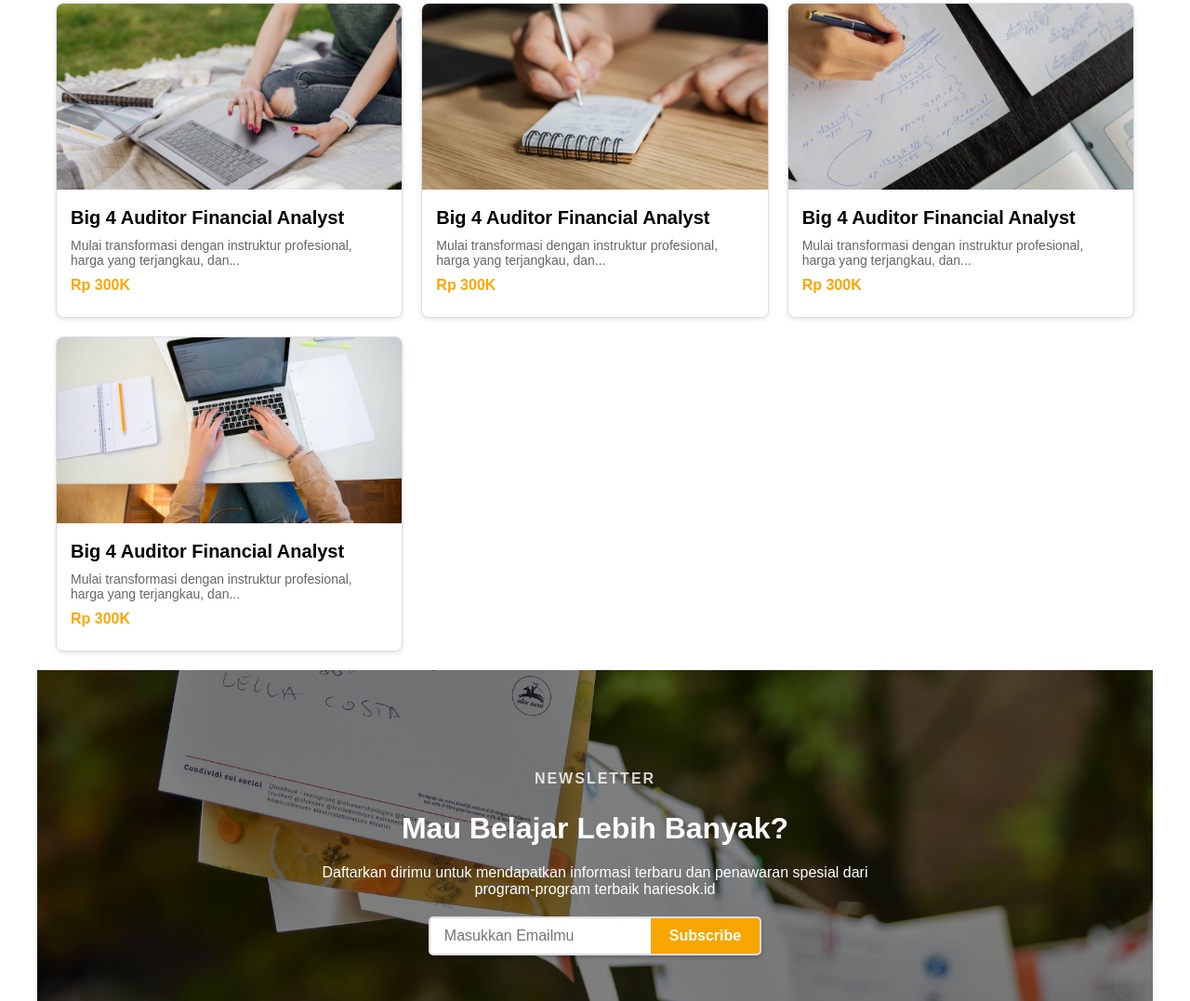
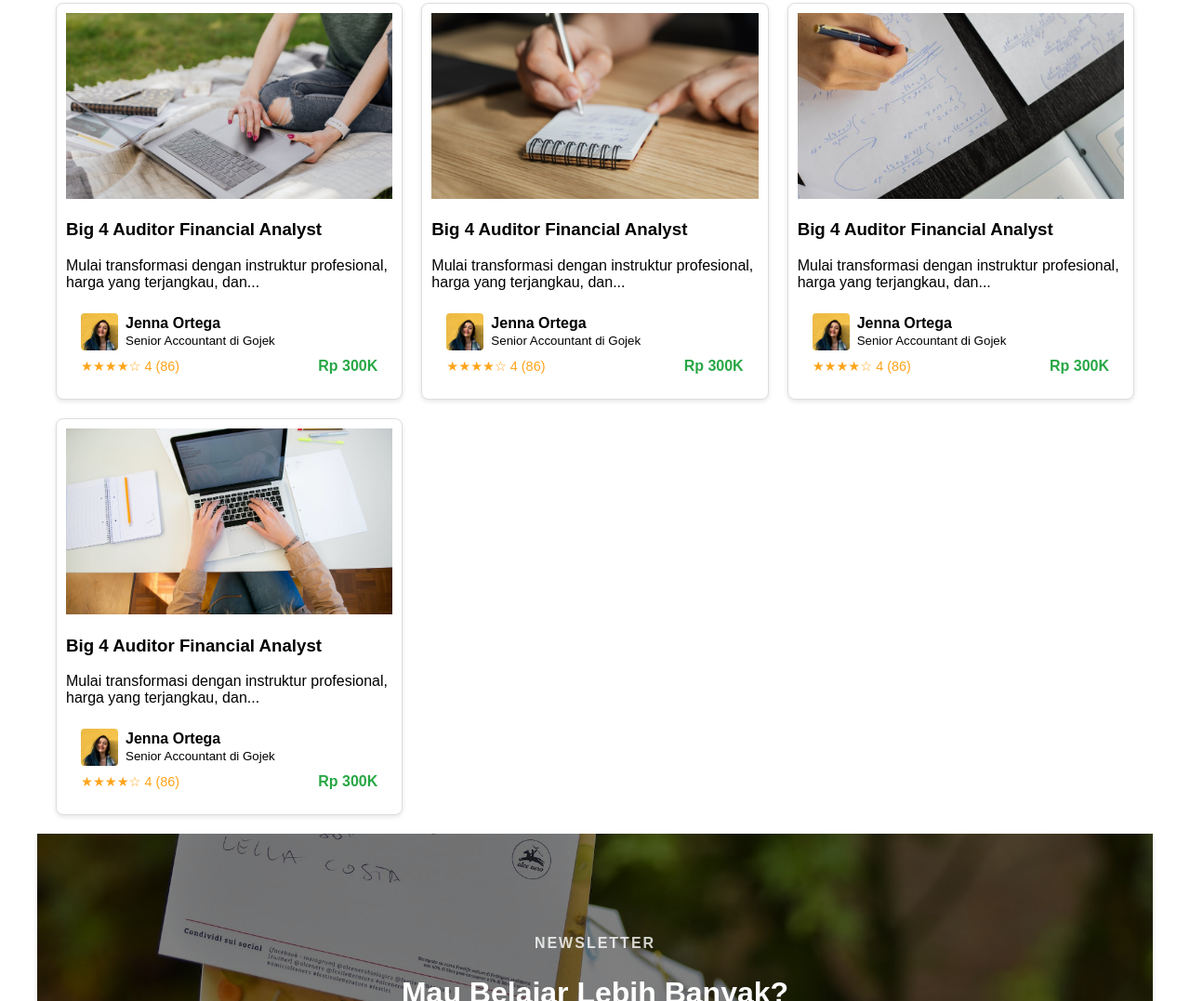
Before and after one commit to alubaidillah/websitetugas3, a plain HTML site: page beranda.html in a window 1280 px wide. Shown: the part 600-1677 px from the top of the page at 93% size. Drawn offline with Linux system fonts and the light colour scheme.

Commit message:
merubah card

```diff
--- a/beranda.html
+++ b/beranda.html
@@ -149,6 +149,7 @@
       .course-card {
         background: #fff;
         border: 1px solid #ddd;
+        padding: 10px;
         border-radius: 8px;
         overflow: hidden;
         box-shadow: 0 2px 5px rgba(0, 0, 0, 0.1);
@@ -160,25 +161,34 @@
         object-fit: cover;
       }
 
-      .course-card .details {
-        padding: 15px;
+      .course-card .footer-card {
+        display: flex;
+        justify-content: space-between;
+        align-items: center;
+        padding: 0 16px 16px;
       }
 
-      .course-card h3 {
-        font-size: 1.25rem;
-        margin: 0;
+      .course-card .footer-card .rating {
+        color: #ffa41b;
+        font-size: 0.9em;
       }
 
-      .course-card p {
-        font-size: 0.875rem;
-        color: #666;
-        margin: 10px 0;
+      .course-card .footer-card .price {
+        color: #28a745;
+        font-weight: bold;
       }
 
-      .course-card .price {
-        color: #ffa500;
-        font-size: 1rem;
-        font-weight: bold;
+      .profile {
+        display: flex;
+        align-items: center;
+        padding: 8px 16px;
+      }
+
+      .profile img {
+        border-radius: 10%;
+        width: 40px;
+        height: 40px;
+        margin-right: 8px;
       }
 
       .newsletter-section {
@@ -413,7 +423,7 @@
         }
 
         .hero-section {
-          height: 300px;
+          height: 350px;
         }
 
         .content h1 {
@@ -435,10 +445,6 @@
 
         .course-grid {
           grid-template-columns: 1fr; /* Tampilkan satu kolom pada layar kecil */
-        }
-
-        .course-card img {
-          height: 150px;
         }
 
         .newsletter-section {
@@ -576,14 +582,24 @@
       <section class="course-grid">
         <!-- Example Course Card -->
         <div class="course-card">
-          <img src="/asset/gamba1.jpg" alt="Course Image" />
+          <img src="asset/gamba1.jpg" alt="Thumbnail" />
           <div class="details">
             <h3>Big 4 Auditor Financial Analyst</h3>
             <p>
               Mulai transformasi dengan instruktur profesional, harga yang
               terjangkau, dan...
             </p>
-            <p class="price">Rp 300K</p>
+          </div>
+          <div class="profile">
+            <img src="asset/gambar-cewe.png" alt="Profile" />
+            <div>
+              <strong>Jenna Ortega</strong><br />
+              <small>Senior Accountant di Gojek</small>
+            </div>
+          </div>
+          <div class="footer-card">
+            <div class="rating">★★★★☆ 4 (86)</div>
+            <div class="price">Rp 300K</div>
           </div>
         </div>
 
@@ -596,7 +612,17 @@
               Mulai transformasi dengan instruktur profesional, harga yang
               terjangkau, dan...
             </p>
-            <p class="price">Rp 300K</p>
+            <div class="profile">
+              <img src="asset/gambar-cewe.png" alt="Profile" />
+              <div>
+                <strong>Jenna Ortega</strong><br />
+                <small>Senior Accountant di Gojek</small>
+              </div>
+            </div>
+            <div class="footer-card">
+              <div class="rating">★★★★☆ 4 (86)</div>
+              <div class="price">Rp 300K</div>
+            </div>
           </div>
         </div>
 
@@ -608,7 +634,17 @@
               Mulai transformasi dengan instruktur profesional, harga yang
               terjangkau, dan...
             </p>
-            <p class="price">Rp 300K</p>
+            <div class="profile">
+              <img src="asset/gambar-cewe.png" alt="Profile" />
+              <div>
+                <strong>Jenna Ortega</strong><br />
+                <small>Senior Accountant di Gojek</small>
+              </div>
+            </div>
+            <div class="footer-card">
+              <div class="rating">★★★★☆ 4 (86)</div>
+              <div class="price">Rp 300K</div>
+            </div>
           </div>
         </div>
 
@@ -620,7 +656,17 @@
               Mulai transformasi dengan instruktur profesional, harga yang
               terjangkau, dan...
             </p>
-            <p class="price">Rp 300K</p>
+            <div class="profile">
+              <img src="asset/gambar-cewe.png" alt="Profile" />
+              <div>
+                <strong>Jenna Ortega</strong><br />
+                <small>Senior Accountant di Gojek</small>
+              </div>
+            </div>
+            <div class="footer-card">
+              <div class="rating">★★★★☆ 4 (86)</div>
+              <div class="price">Rp 300K</div>
+            </div>
           </div>
         </div>
       </section>
```
Also changed, not shown: coba.html (added, +107 -0 lines), 1 other file.
